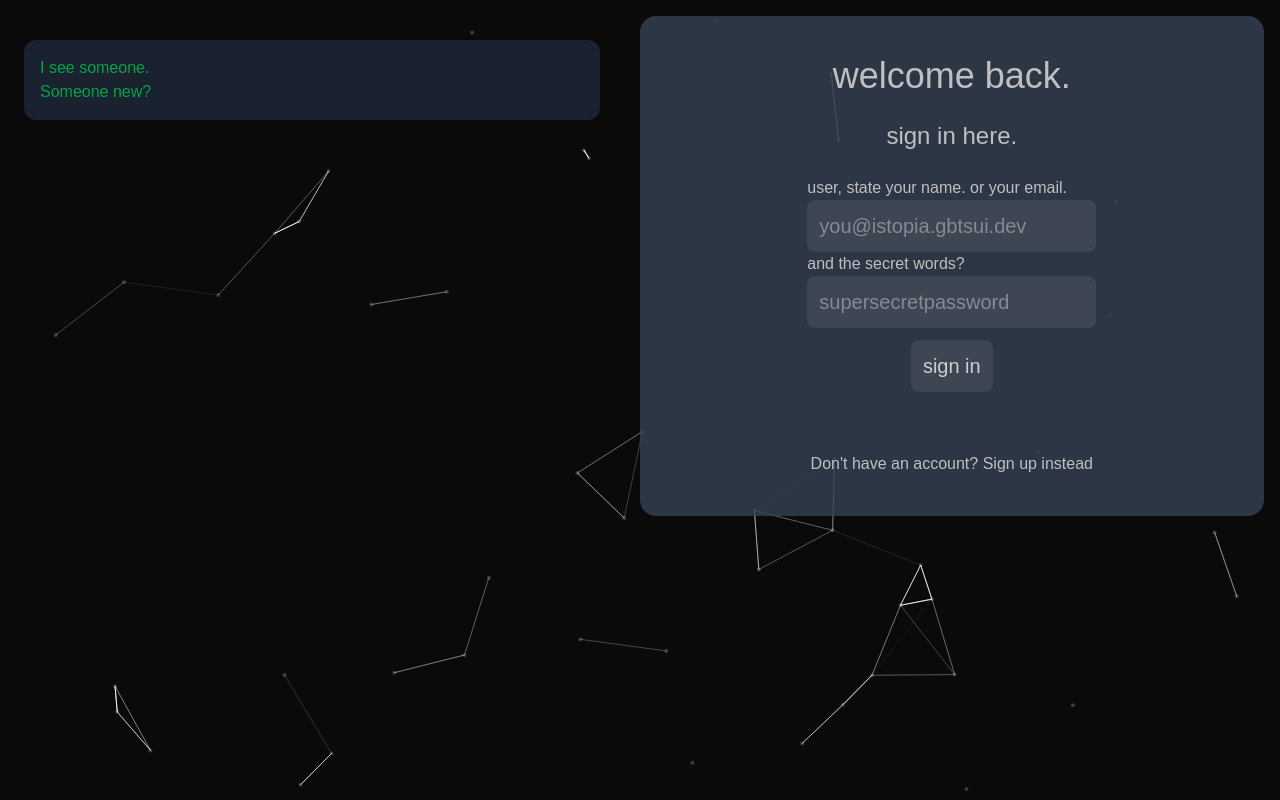
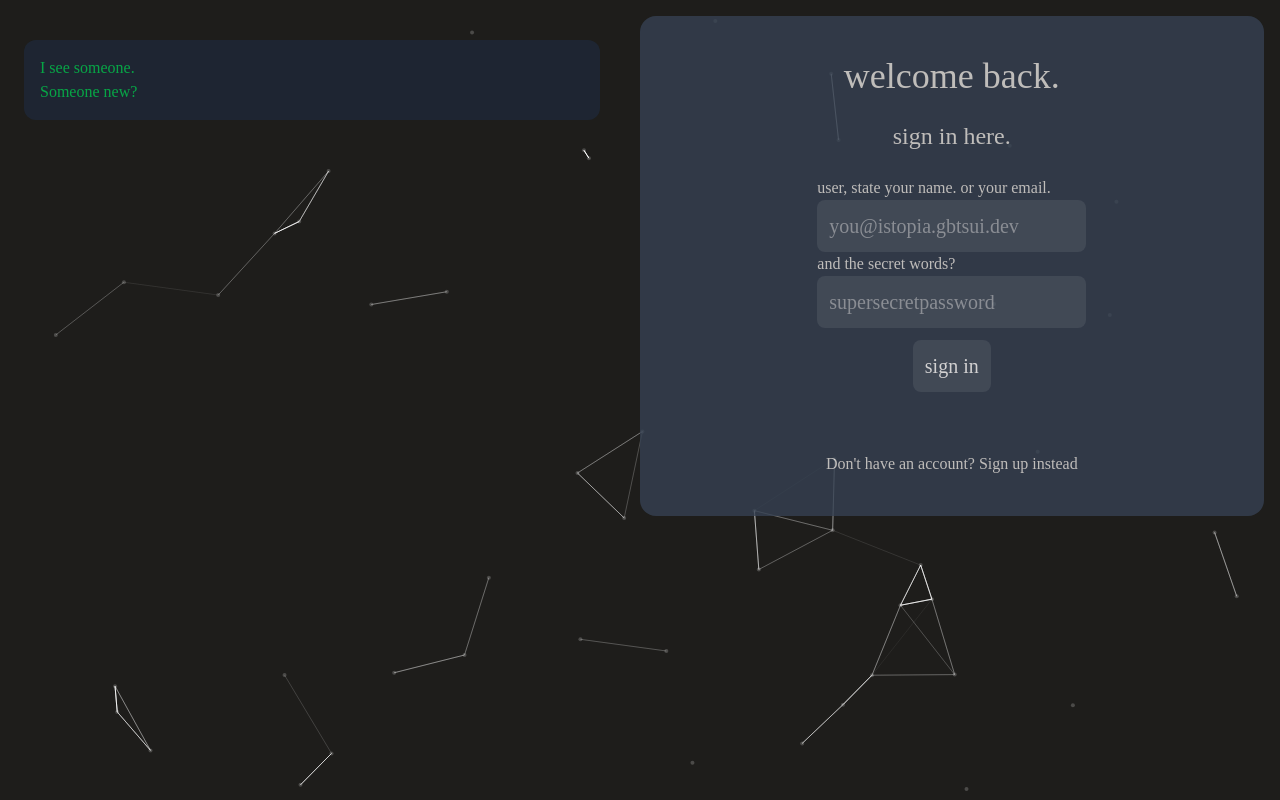
Before and after one commit to gbtsui/istopia, a Next.js app: page /signin in a window 1280 px wide. Built offline with nearby package versions, Linux system fonts and the light colour scheme; no server answers.

Commit message:
feat: refactored dashboard

```diff
--- a/package.json
+++ b/package.json
@@ -33,14 +33,14 @@
   },
   "devDependencies": {
     "@eslint/eslintrc": "^3",
-    "@tailwindcss/postcss": "^4",
+    "@tailwindcss/postcss": "^4.1.11",
     "@types/node": "^20",
     "@types/react": "^19",
     "@types/react-dom": "^19",
     "eslint": "^9",
     "eslint-config-next": "15.3.2",
     "tailwind-scrollbar": "^4.0.2",
-    "tailwindcss": "^4",
+    "tailwindcss": "^4.1.11",
     "typescript": "^5"
   }
 }
--- a/src/app/component/dashboard/dashboard.tsx
+++ b/src/app/component/dashboard/dashboard.tsx
@@ -21,33 +21,31 @@ export default async function Dashboard(props: DashboardProps) {
     }
 
     return (
+        <div className={"bg-dark-mocha flex w-full gap-3 justify-evenly items-center"}>
+            <div className={"text-center p-5 w-1/4 bg-charred-espresso rounded-xl flex flex-col gap-6"}>
+                {/*header and stuff goes here :)*/}
                 <div>
-            <div className={"text-center p-3 bg-gray-800 rounded"}>
-                {/*header and stuff goes here :)*/}
                     <h1 className={"text-3xl"}>dashboard</h1>
                     <h1>Welcome back, {user.display_name}.</h1>
                 </div>
-            <div className={"w-full flex flex-row justify-evenly items-start gap-3 mt-5"}>
-                <div className={"p-3 w-1/3 bg-gray-800 rounded-lg"}>
-                    <h1 className={"text-xl font-bold mb-3"}>my pieces</h1>
+                <div>
+                    <Link href={`/u/${username}`} className={"p-3 rounded-xl bg-golden-brew text-ashen-americano hover:bg-dark-mocha hover:text-creamed-latte transition-all"}>view your profile</Link>
+                </div>
+            </div>
+            <div className={"text-center p-3 w-1/3 bg-charred-espresso self-start rounded-xl flex flex-col gap-6"}>
+                <h1 className={"text-xl font-bold mb-3 text-center"}>your pieces</h1>
                 <Suspense fallback={<div>loading pieces...</div>}>
                     <UserPiecesList user={user as PublicUser} is_user={true}/>
                 </Suspense>
-                    <Link href={"/editor/create"} className={"p-2 bg-gray-700 rounded-xl"}>+ create new</Link>
+                <Link href={"/editor/create"} className={"p-2 hover:bg-golden-brew bg-dark-mocha hover:text-ashen-americano transition-all rounded-xl"}>+ create new</Link>
             </div>
 
-                <div className={"p-3 w-1/3 bg-gray-800 rounded-lg"}>
+            <div className={"p-3 w-1/3 bg-charred-espresso text-center self-start rounded-xl flex flex-col gap-6"}>
                 <h1 className={"text-xl font-bold mb-3"}>keep reading</h1>
                 <Suspense fallback={<div>loading history...</div>}>
                     <UserHistoryList user={user as PublicUser} is_user={true}/>
                 </Suspense>
             </div>
-
-                <div className={"p-3 w-1/3 bg-gray-800 rounded-lg"}>
-                    documentation
-                    <p className={"text-gray-400 bg-gray-700 w-full h-full rounded-xl"}>coming soon</p>
-                </div>
-            </div>
         </div>
     )
 }
--- a/src/app/globals.css
+++ b/src/app/globals.css
@@ -1,15 +1,30 @@
 @import "tailwindcss";
 
 :root {
-  --background: #0a0a0a;
-  --foreground: #ededed;
+  /*--background: #0a0a0a;
+  --foreground: #ededed;*/
+
 }
 
-@theme inline {
-  --color-background: var(--background);
+@theme {
+  /*--color-background: var(--background);
   --color-foreground: var(--foreground);
-  /*--font-sans: var(--font-geist-sans);
-  //--font-mono: var(--font-geist-mono);*/
+  --font-sans: var(--font-geist-sans);
+  --font-mono: var(--font-geist-mono);*/
+  --font-sans: 'IBM Plex Sans', sans-serif;
+  --font-mono: 'IBM Plex Mono', monospace;
+  --font-serif: 'EB Garamond', serif;
+  --color-dark-mocha: #1e1d1b; /*main background*/
+  --color-charred-espresso: #282623; /*secondary panels*/
+
+  --color-creamed-latte: #e8e6e3; /*main text color*/
+  --color-london-fog: #aaa79f; /*muted text*/
+  --color-cerulean-aqua: #78cade;
+
+  --color-golden-brew: #d4b483; /*warm-highlight*/
+  --color-crimson-rosewater: #b86b77; /*error*/
+  --color-vintage-matcha: #6f9e8e; /*success*/
+  --color-ashen-americano: #3a3833; /*border colors*/
 }
 
 @plugin "tailwind-scrollbar";
@@ -23,7 +38,7 @@
  */
 
 body {
-  background: var(--background);
-  color: var(--foreground);
-  font-family: Arial, Helvetica, sans-serif;
+  background: var(--color-dark-mocha);
+  color: var(--color-creamed-latte);
+  font-family: serif/*Arial, Helvetica, sans-serif;*/
 }
--- a/src/app/layout.tsx
+++ b/src/app/layout.tsx
@@ -1,17 +1,24 @@
 import type {Metadata} from "next";
-import {Geist, Geist_Mono} from "next/font/google";
 import "./globals.css";
 import "./globalicons.css"
+import {EB_Garamond, IBM_Plex_Mono, IBM_Plex_Sans} from "next/font/google";
 
-const geistSans = Geist({
-    variable: "--font-geist-sans",
+const ebGaramond = EB_Garamond({
+    variable: "--font-eb-garamond",
+    subsets: ["latin"]
+})
+
+const ibmPlexSans = IBM_Plex_Sans({
+    variable: "--font-ibm-plex-sans",
     subsets: ["latin"],
-});
+    weight: "300"
+})
 
-const geistMono = Geist_Mono({
-    variable: "--font-geist-mono",
+const ibmPlexMono = IBM_Plex_Mono({
+    variable: "--font-ibm-plex-mono",
     subsets: ["latin"],
-});
+    weight: "300"
+})
 
 export const metadata: Metadata = {
     title: "Istopia",
@@ -30,7 +37,7 @@ export default function RootLayout({
             <script defer data-domain="istopia.gbtsui.dev" src="https://plausible.io/js/script.js"></script>
         </head>
         <body
-            className={`${geistSans.variable} ${geistMono.variable} antialiased`}
+            className={`${ebGaramond.variable} ${ibmPlexSans.variable} ${ibmPlexMono.variable} antialiased`}
         >
         {children}
         </body>
```
Also changed, not shown: 1 other file (tests, documents, lock files or other folders). Lines whose indentation alone changed are shown as unchanged.
